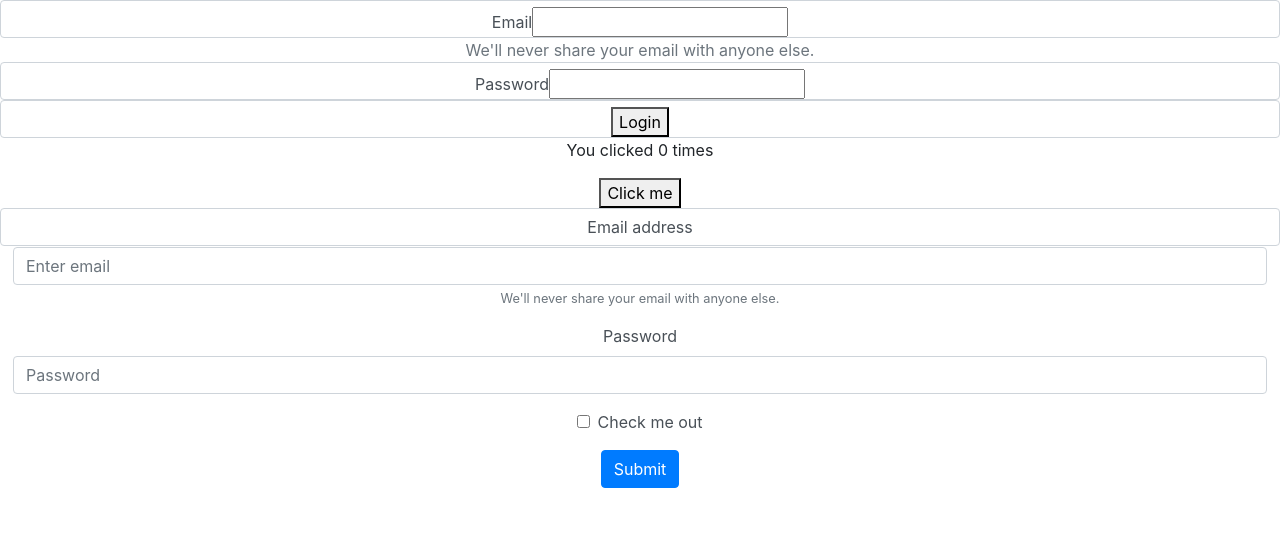
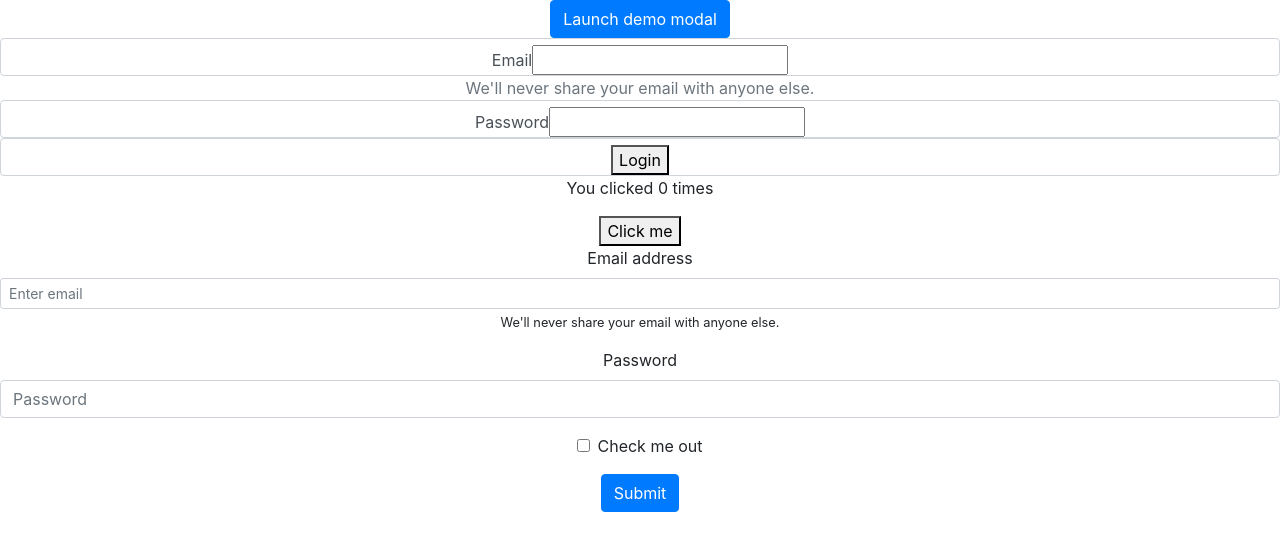
Before and after one commit to timeonator/login-profile, a React (Create React App) app: page / in a window 1280 px wide. Shown: the top 550 px of the page. Built offline with nearby package versions, Linux system fonts and the light colour scheme.

Commit message:
added modal login, tweeked logon component props to fit in modal

```diff
--- a/src/App.js
+++ b/src/App.js
@@ -3,11 +3,13 @@ import './App.css';
 import Counter from './Counter';
 import Logon from './logon'; /* logon rendered with components */
 import Login from './Login'; /* login rendered with html */
+import MLogin from './mLogin' /* Modal Login */
 
 
 function App() {
   return (
     <div className="App">
+    <MLogin />
       <Login />
       <Counter />
       <Logon />
--- a/src/logon.js
+++ b/src/logon.js
@@ -22,21 +22,22 @@ export default function Logon() {
   };
 
   return (
-    <Form onSubmit={handleSubmit} className="form-control">
-    <Form.Group controlId="formBasicEmail" >
+    <Form onSubmit={handleSubmit}  >
+    <Form.Group controlId="formBasicEmail" size='sm' >
       <Form.Label>Email address</Form.Label>
       <Form.Control
+        size='sm'
         type="email"
         name="email"
         placeholder="Enter email"
         onChange = {handleInputChange}
         />
-      <Form.Text className="text-muted">
+      <Form.Text lassName="text-muted" size='sm'>
         We'll never share your email with anyone else.
       </Form.Text>
     </Form.Group>
 
-    <Form.Group controlId="formBasicPassword" >
+    <Form.Group controlId="formBasicPassword" size='sm' >
       <Form.Label>Password</Form.Label>
       <Form.Control
         type="password"
@@ -52,31 +53,6 @@ export default function Logon() {
       Submit
     </Button>
   </Form>
-//     <div className="Login">
-//       <form onSubmit={handleSubmit}>
-//         <div className="form-control">
-//           <label>Email</label>
-//           <input
-//             type="text"
-//             name="email"
-//             value={login.email}
-//             onChange={handleInputChange}
-//           />
-//         </div>
-//         <div className="form-control">
-//           <label>Password</label>
-//           <input
-//             type="password"
-//             name="password"
-//             value={login.password}
-//             onChange={handleInputChange}
-//           />
-//         </div>
-//         <div className="form-control">
-//           <label></label>
-//           <button type="submit">Login</button>
-//         </div>
-//       </form>
-//     </div>
   );
+
 }
--- /dev/null
+++ b/src/mLogin.js
@@ -0,0 +1,35 @@
+import React, { useState } from "react";
+import Modal from 'react-bootstrap/Modal';
+import Button from 'react-bootstrap/Button';
+import Logon from './logon';
+
+function MLogin() {
+    const [show, setShow] = useState(false);
+
+    const handleClose = () => setShow(false);
+    const handleShow = () => setShow(true);
+
+    return (
+      <>
+        <Button variant="primary" onClick={handleShow}>
+          Launch demo modal
+        </Button>
+
+        <Modal show={show} onHide={handleClose} size = 'sm'>
+          <Modal.Header closeButton>
+            <Modal.Title>Login</Modal.Title>
+          </Modal.Header>
+          <Modal.Body>
+            <Logon />
+          </Modal.Body>
+{          // <Modal.Footer>
+          //   <Button variant="secondary" onClick={handleClose}>
+          //     Close
+          //   </Button>
+          // </Modal.Footer>
+}
+        </Modal>
+      </>
+    );
+  }
+  export default MLogin;
```
